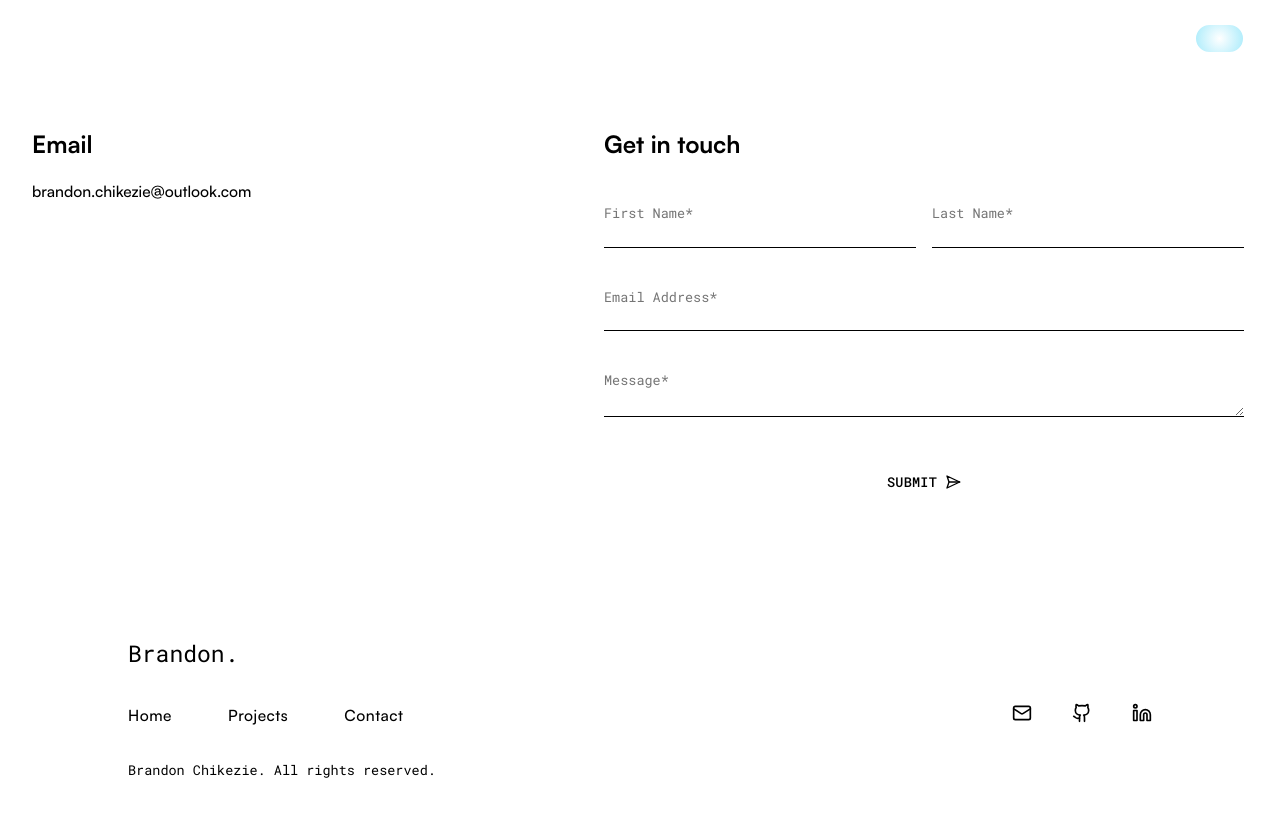
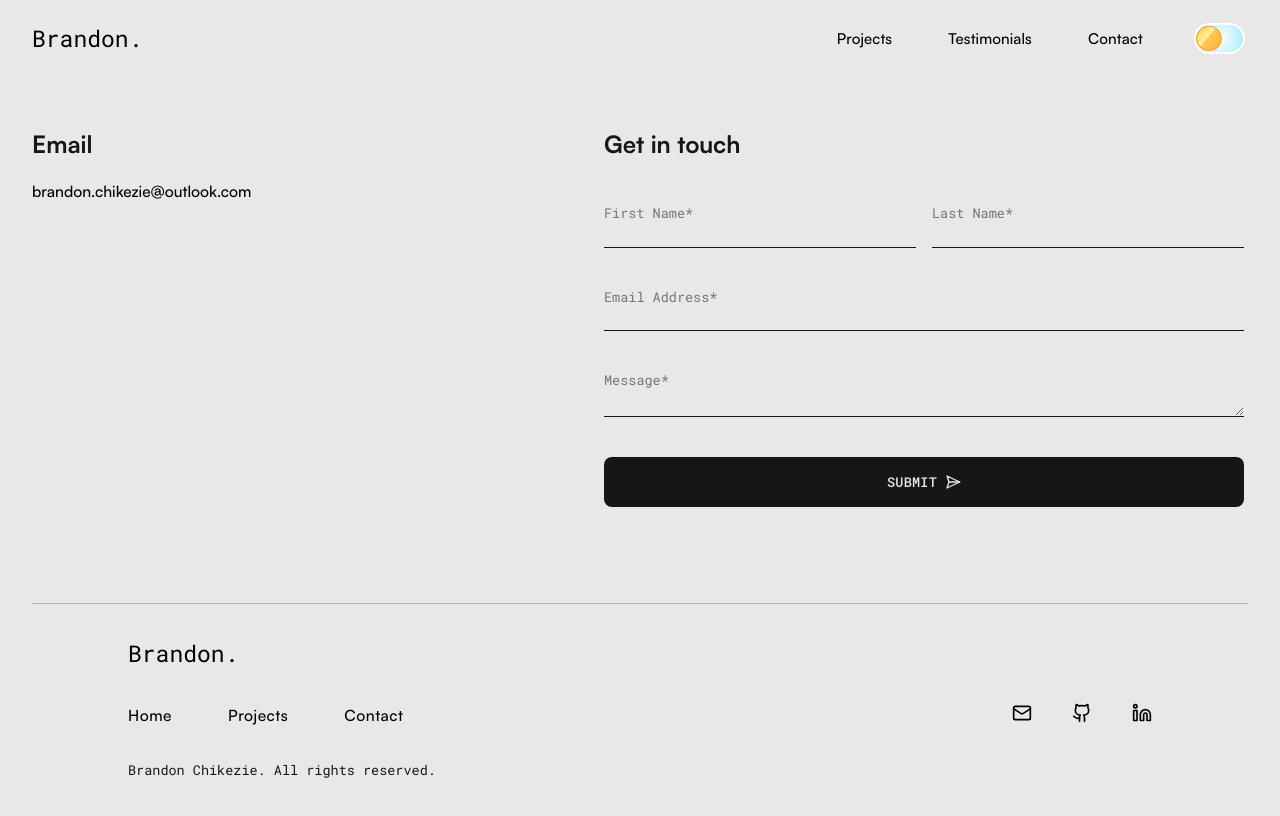
Before and after one commit to cbrandoncodes/portfolio, a Next.js app: page /contact in a window 1280 px wide. Shown: the top 816 px of the page. Built offline with nearby package versions, Linux system fonts and the light colour scheme.

Commit message:
fix: Fix theme change functionality

```diff
--- a/src/app/home/hero/hero.module.scss
+++ b/src/app/home/hero/hero.module.scss
@@ -4,13 +4,15 @@
 
 html[data-theme="light"] {
   .hero {
-    overflow: hidden;
+    .bg-overlay {
+      opacity: 0;
+    }
   }
 }
 
 .hero {
   width: 100%;
-  min-height: 100vh;
+  min-height: 100svh;
   display: flex;
   align-items: stretch;
   justify-content: center;
@@ -28,6 +30,7 @@ html[data-theme="light"] {
     background-color: transparent;
     background-image: linear-gradient(180deg, #00000012 60%, #1a191d 100%);
     opacity: 1;
+    pointer-events: none;
     transition: background-color 0.3s, border-radius 0.3s, opacity 0.3s;
   }
 
--- a/src/components/header/header.module.scss
+++ b/src/components/header/header.module.scss
@@ -189,7 +189,7 @@ html[data-theme="light"] {
       align-items: center;
       justify-content: center;
       background: none;
-      margin-left: 1.5rem;
+      margin-left: 1.25rem;
       padding: 0.5rem;
 
       & > span {
--- a/src/components/header/index.tsx
+++ b/src/components/header/index.tsx
@@ -25,16 +25,12 @@ export default function Header() {
 
   const [theme, setTheme] = useLocalStorage<"light" | "dark" | null>(
     themeStoreKey,
-    () => {
-      if (typeof localStorage !== "undefined") {
-        return (localStorage?.getItem(themeStoreKey) as any) ?? "light";
-      }
-
-      return "light";
-    }
+    "light"
   );
   const [navOpen, setNavOpen] = useState(false);
   const [isWhite, setIsWhite] = useState(false);
+
+  console.log("theme: ", theme);
 
   useMotionValueEvent(scrollY, "change", (latest) => {
     setScrollYPos(latest);
@@ -181,14 +177,7 @@ export default function Header() {
           </nav>
           <label
             tabIndex={0}
-            className={clsx(
-              headerStyles["theme-toggle"],
-              {
-                [headerStyles["theme-toggle--light"]]: theme === "light",
-                [headerStyles["theme-toggle--dark"]]: theme !== "light",
-              },
-              "button"
-            )}
+            className={clsx(headerStyles["theme-toggle"], "button")}
             onClick={() => setTheme(theme === "light" ? "dark" : "light")}
           >
             <span />
--- a/src/hooks/use-local-storage.ts
+++ b/src/hooks/use-local-storage.ts
@@ -2,7 +2,7 @@ import { useState, useEffect } from "react";
 
 export default function useLocalStorage<ValueType>(
   key: string,
-  defaultValue: ValueType | (() => ValueType)
+  defaultValue: ValueType
 ): [ValueType, (newValue: ValueType) => void] {
   const [value, setValue] = useState<ValueType>(() => {
     if (typeof localStorage !== "undefined") {
@@ -10,9 +10,7 @@ export default function useLocalStorage<ValueType>(
       return storedValue === null ? defaultValue : JSON.parse(storedValue);
     }
 
-    return typeof defaultValue === "function"
-      ? (defaultValue as any)()
-      : defaultValue;
+    return defaultValue;
   });
 
   useEffect(() => {
```
Also changed, not shown: 1 other file (tests, documents, lock files or other folders).
